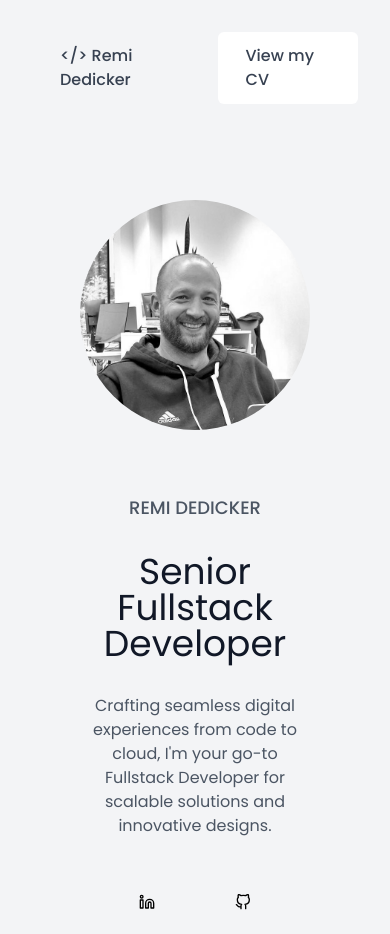
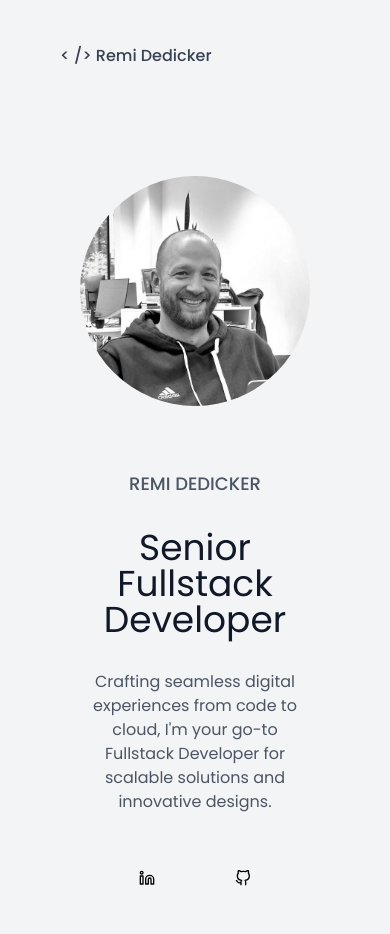
Before and after one commit to dedickerremi/dedickerremi-www, a Next.js app: page / in a window 390 px wide. After the commit the page ends 910 px from the top, so only its background shows below. Built offline with nearby package versions, Linux system fonts and the light colour scheme.

Commit message:
update logo

```diff
--- a/app/components/Navbar.tsx
+++ b/app/components/Navbar.tsx
@@ -7,7 +7,7 @@ export const Navbar = ({}: NavbarProps) => {
   return (
     <nav className="flex items-center justify-between p-8">
       <span className="px-7 py-3 md:px-9 md:py-4 font-medium md:font-semibold text-gray-700 text-md rounded-md ">
-        {"</> Remi Dedicker"}
+        {"< /> Remi Dedicker"}
       </span>
       <Link
         href={
@@ -15,7 +15,7 @@ export const Navbar = ({}: NavbarProps) => {
         }
         target="_blank"
         rel="noopener noreferrer"
-        className="px-7 py-3 md:px-9 md:py-4 bg-white font-medium md:font-semibold text-gray-700 text-md rounded-md hover:bg-gray-700 hover:text-white transition ease-linear duration-500"
+        className=" hidden md:block px-7 py-3 md:px-9 md:py-4 bg-white font-medium md:font-semibold text-gray-700 text-md rounded-md hover:bg-gray-700 hover:text-white"
       >
         View my CV
       </Link>
```
